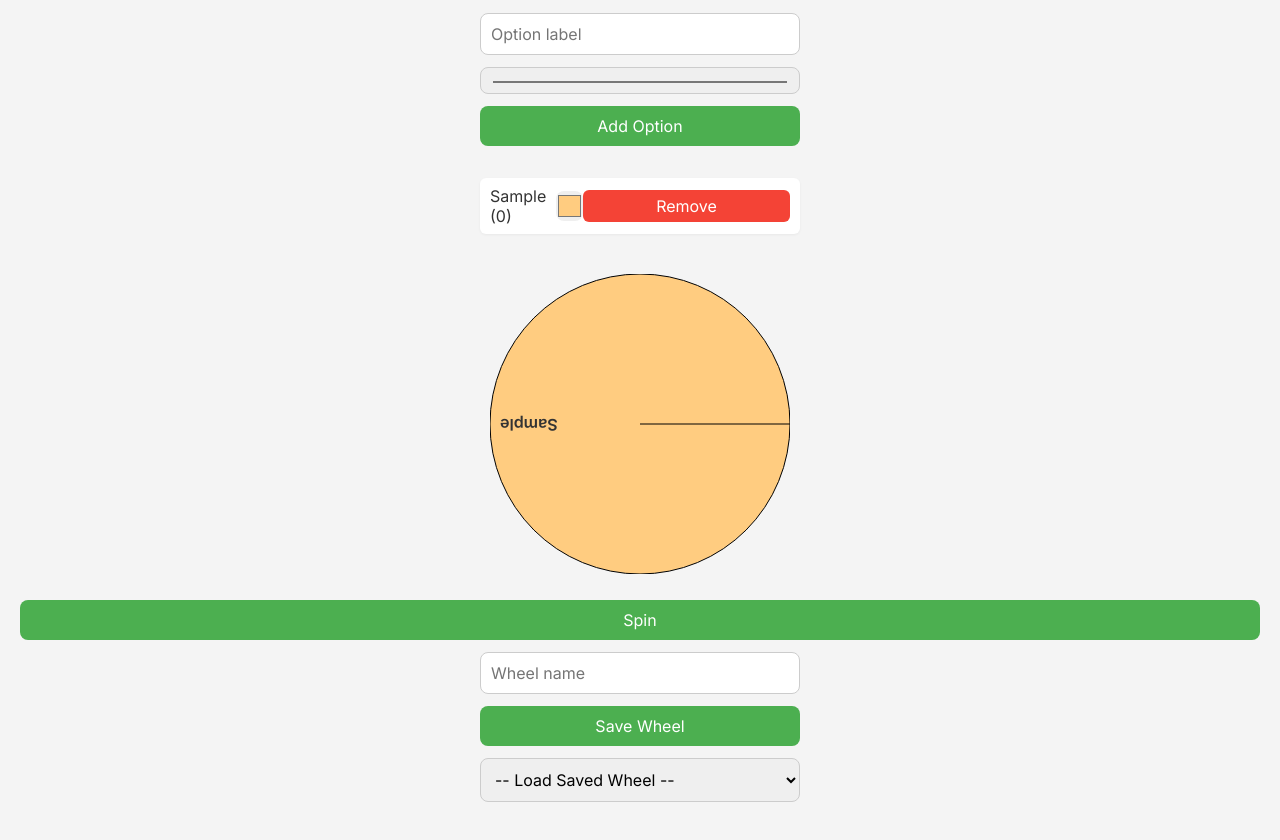
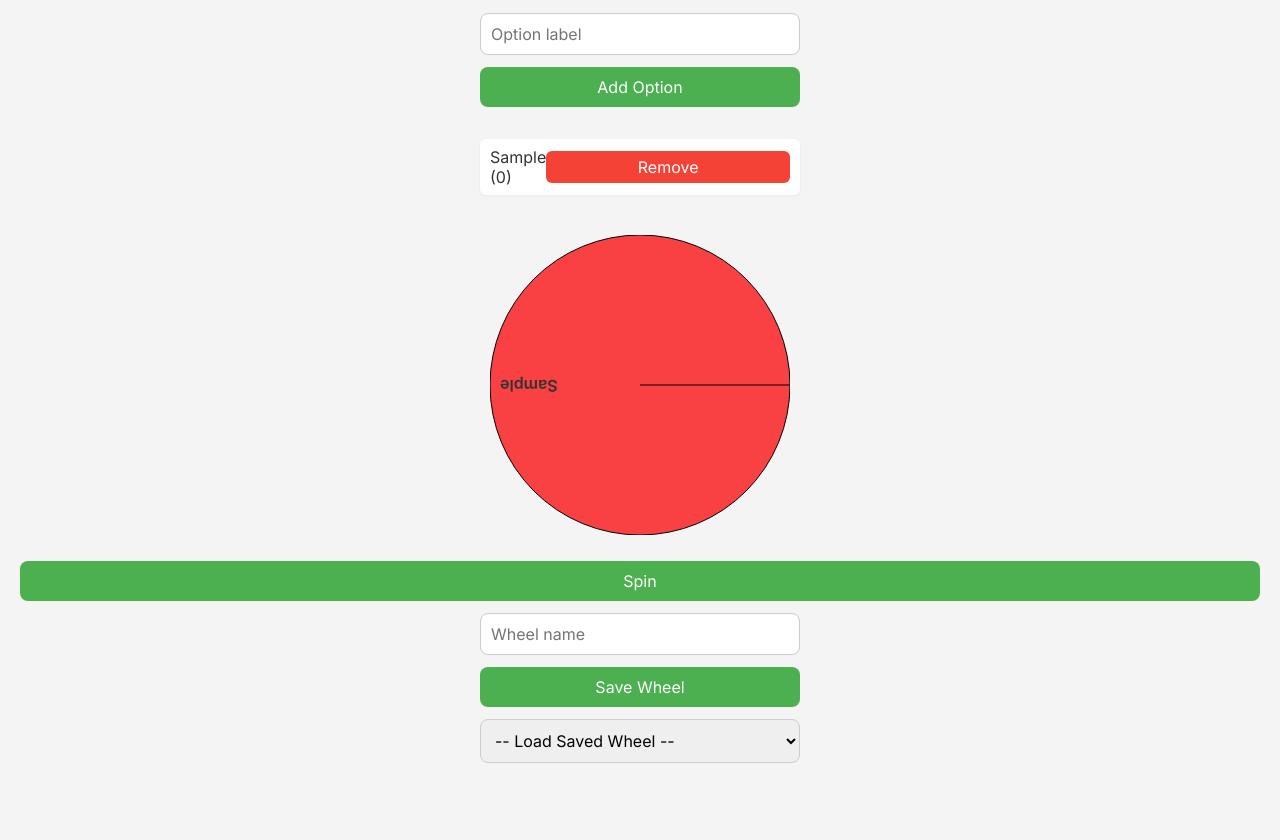
Before and after one commit to jessemcgregor/Decision-Wheel, a plain HTML site: page index.html in a window 1280 px wide. Both pictures are taken after typing "Sample" into the empty fields and a click on the button "Add Option". Shown: the part 80-920 px from the top of the page. After the commit the page ends 889 px from the top, so only its background shows below. Drawn offline with nearby package versions, Linux system fonts and the light colour scheme.

Commit message:
index.html

```diff
--- a/index.html
+++ b/index.html
@@ -72,19 +72,11 @@
       padding: 6px 10px;
       cursor: pointer;
     }
-    .color-picker {
-      margin-left: 10px;
-      width: 40px;
-      height: 30px;
-      padding: 0;
-      border: none;
-    }
   </style>
 </head>
 <body>
   <h2>Decision Wheel</h2>  <form onsubmit="addOption(event)">
     <input type="text" id="optionLabel" placeholder="Option label" required />
-    <input type="color" id="optionColor" value="#ffcc80" />
     <button type="submit">Add Option</button>
   </form>  <div class="options-list" id="optionsList"></div><canvas id="wheelCanvas" width="300" height="300"></canvas> <button onclick="spinWheel()">Spin</button>
 
@@ -102,10 +94,15 @@
     let angle = 0;
     let spinning = false;
 
+    function getNextColor(index) {
+      const colors = ["#f94144", "#f3722c", "#f8961e", "#f9844a", "#f9c74f", "#90be6d", "#43aa8b", "#577590"];
+      return colors[index % colors.length];
+    }
+
     function addOption(e) {
       e.preventDefault();
       const label = document.getElementById("optionLabel").value.trim();
-      const color = document.getElementById("optionColor").value;
+      const color = getNextColor(options.length);
       if (label) {
         options.push({ label, color, count: 0 });
         document.getElementById("optionLabel").value = "";
@@ -120,12 +117,6 @@
       drawWheel();
     }
 
-    function updateColor(index, newColor) {
-      options[index].color = newColor;
-      drawWheel();
-      saveCurrentState();
-    }
-
     function renderOptions() {
       const list = document.getElementById("optionsList");
       list.innerHTML = "";
@@ -134,7 +125,6 @@
         item.className = "option-item";
         item.innerHTML = `
           <span class="option-label">${opt.label} (${opt.count || 0})</span>
-          <input class="color-picker" type="color" value="${opt.color}" onchange="updateColor(${idx}, this.value)" />
           <button class="remove-btn" onclick="removeOption(${idx})">Remove</button>
         `;
         list.appendChild(item);
```
